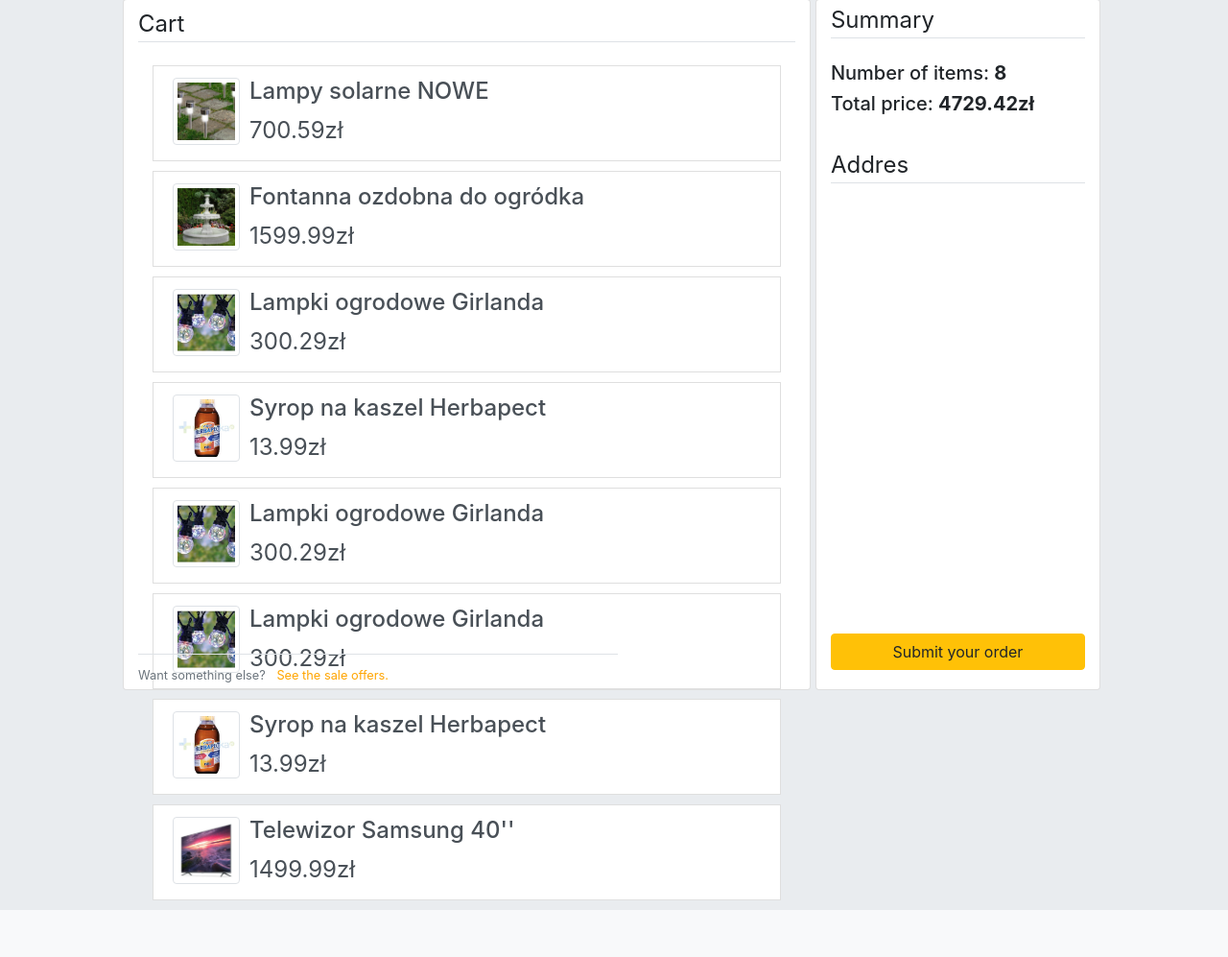
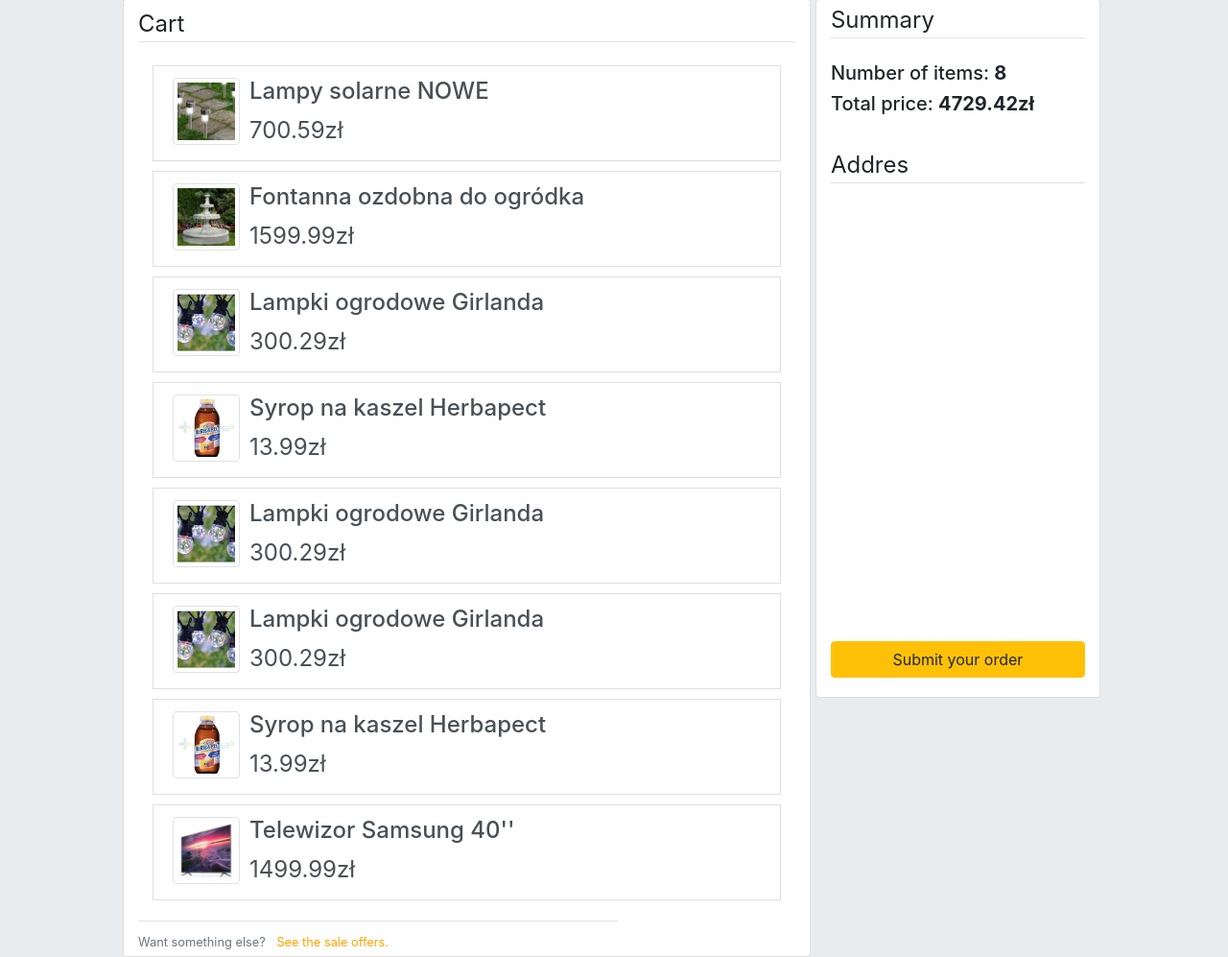
Before and after one commit to Endrju00/shopapp, a Django app: page /cart/ in a window 1280 px wide. Shown: the part 73-1070 px from the top of the page at 96% size. Before the commit the page ends 1021 px from the top, so only its background shows below. Run offline with Django 3.2, Linux system fonts and the light colour scheme; a user stored in the database is signed in; data comes from the database, SQL or seed files in the repository.

Commit message:
Changed cart's size

```diff
--- a/shop/accounts/templates/accounts/cart.html
+++ b/shop/accounts/templates/accounts/cart.html
@@ -1,8 +1,8 @@
 {% extends 'base.html' %}
 {% block content %}
-<div style="width:100%; height: 90vh;">
+<div style="width:100%; height: 91vh;">
 
-  <div class="container card" id="cart_items" style="width: 70%; float: left; height: inherit;">
+  <div class="container card" id="cart_items" style="width: 70%; float: left;">
     <legend class="border-bottom mb-4" style="margin-top: 1%; margin-bottom: 5%;">Cart</legend>
     {% if sales %}
       {% for sale in sales %}
@@ -14,7 +14,7 @@
         </a>
       </div>
       {% endfor %}
-
+<br><br>
       <div class="border-top pt-2 mb-1" style="margin-bottom: 20px; position:absolute; bottom:0;">
         <small class="text-muted">
           Want something else? <a class='ml-2' href="{% url 'items:index' %}">See the sale offers.</a>
```
